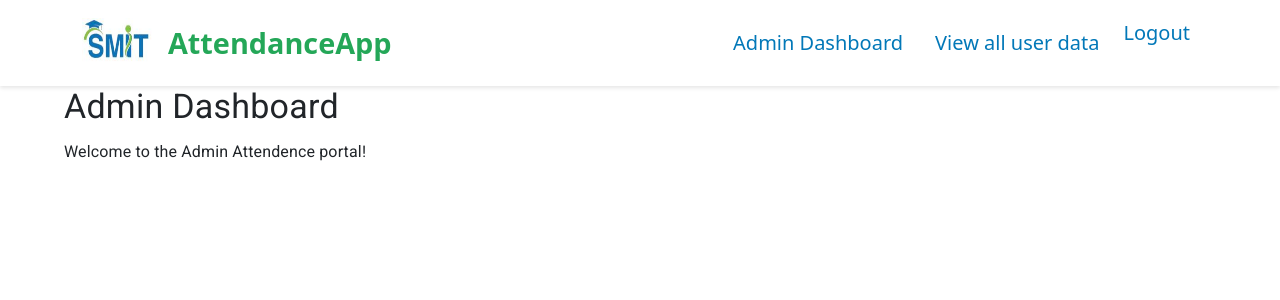
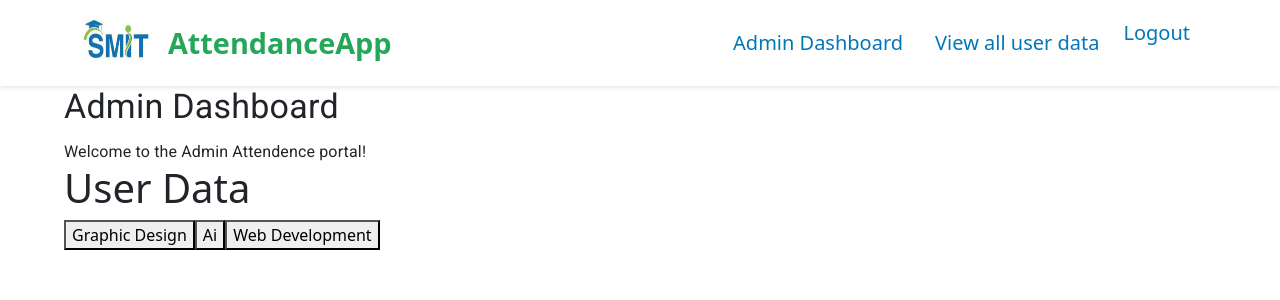
Before and after one commit to javariyafatima1/Attendence-final, a React (Create React App) app in the folder frontend/: page /admindashbord in a window 1280 px wide. Shown: the top 300 px of the page. Built offline with nearby package versions, Linux system fonts and the light colour scheme.

Commit message:
admin dashboard student category waise show

```diff
--- a/frontend/src/components/Dashboardadmin.js
+++ b/frontend/src/components/Dashboardadmin.js
@@ -3,9 +3,14 @@ import { Container, Typography } from '@mui/material';
 import { useNavigate } from 'react-router-dom';
 import axios from 'axios'
 import Logout from './Logout';
+import UsersByCategory from './UserbyCategory';
 
 const Dashboardadmin = () => {
+  const [selectedCategory, setSelectedCategory] = useState(null);
 
+  const CategoryClick = (category) => {
+    setSelectedCategory(category);
+  };
 
 
   return (
@@ -15,7 +20,13 @@ const Dashboardadmin = () => {
     <Typography>Welcome to the Admin Attendence portal!</Typography>
 
 
-
+<div>
+  <h1>User Data</h1>
+<button onClick={() => CategoryClick('GraphicDesign')}>Graphic Design</button>
+      <button onClick={() => CategoryClick('Ai')}>Ai</button>
+      <button onClick={() => CategoryClick('WebDevelopment')}>Web Development</button>
+{selectedCategory && <UsersByCategory category={selectedCategory} />}
+</div>
 
   </Container>
     </div>
```
